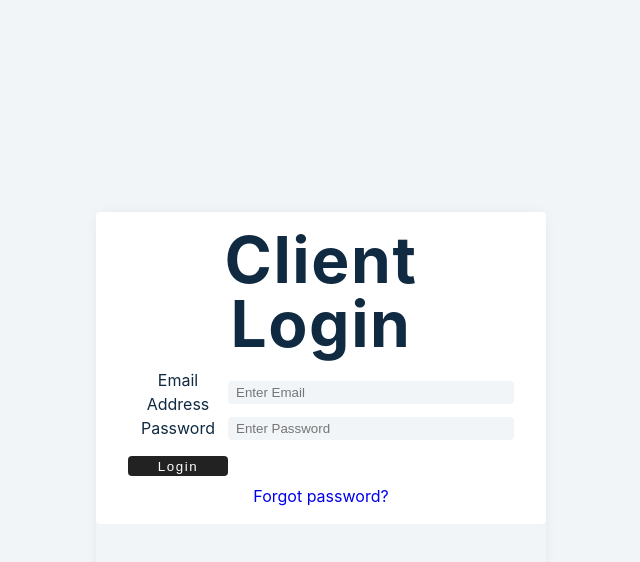
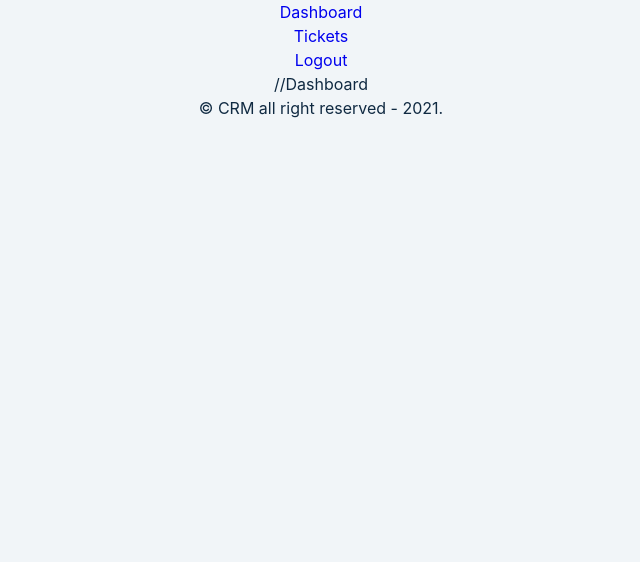
Before and after one commit to tsvGithub/MERN_CRM_Ticket_System, a React (Create React App) app in the folder client/: page / in a window 1280 px wide. Shown: the top 562 px of the page, without its empty margins (319-959 px from the left). Built offline with nearby package versions, Linux system fonts and the light colour scheme.

Commit message:
Header, Footer, Layout added

```diff
--- a/client/src/App.js
+++ b/client/src/App.js
@@ -1,13 +1,14 @@
 import React from "react";
 import "./App.css";
+import DefaultLayout from "./layout/DefaultLayout";
 
 import Entry from "./pages/entry/Entry.page";
 
 function App() {
   return (
     <div className="App">
-      {/* <h1>Hello!</h1> */}
-      <Entry />
+      {/* <Entry /> */}
+      <DefaultLayout>//Dashboard</DefaultLayout>
     </div>
   );
 }
--- /dev/null
+++ b/client/src/layout/DefaultLayout.js
@@ -0,0 +1,20 @@
+import React from "react";
+import Header from "./partials/Header.component";
+import Footer from "./partials/Footer.component";
+
+const DefaultLayout = ({ children }) => {
+  return (
+    <div className="default-layout">
+      <header className="header">
+        <Header />
+      </header>
+      <main className="main">{children}</main>
+
+      <footer className="footer">
+        <Footer />
+      </footer>
+    </div>
+  );
+};
+
+export default DefaultLayout;
--- /dev/null
+++ b/client/src/layout/partials/Footer.component.js
@@ -0,0 +1,7 @@
+import React from "react";
+
+const Footer = () => {
+  return <div className="footer">&copy; CRM all right reserved - 2021.</div>;
+};
+
+export default Footer;
--- /dev/null
+++ b/client/src/layout/partials/Header.component.js
@@ -0,0 +1,23 @@
+import React from "react";
+
+const Header = () => {
+  return (
+    <header>
+      <nav>
+        <ul>
+          <li>
+            <a href="/dashboard">Dashboard</a>
+          </li>
+          <li>
+            <a href="/tickets">Tickets</a>
+          </li>
+          <li>
+            <a href="/logout">Logout</a>
+          </li>
+        </ul>
+      </nav>
+    </header>
+  );
+};
+
+export default Header;
```
